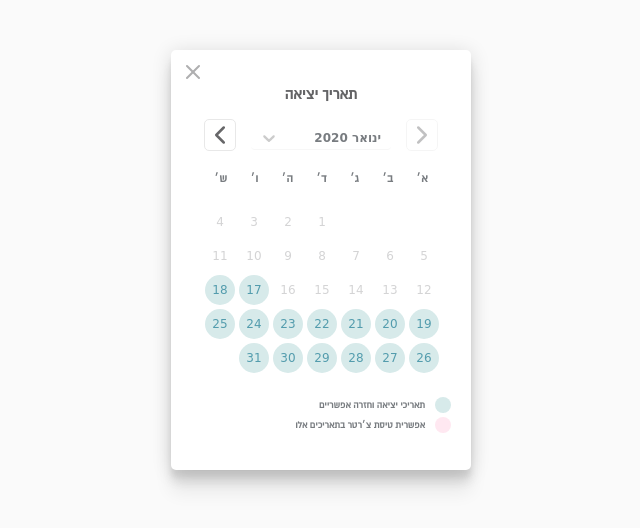
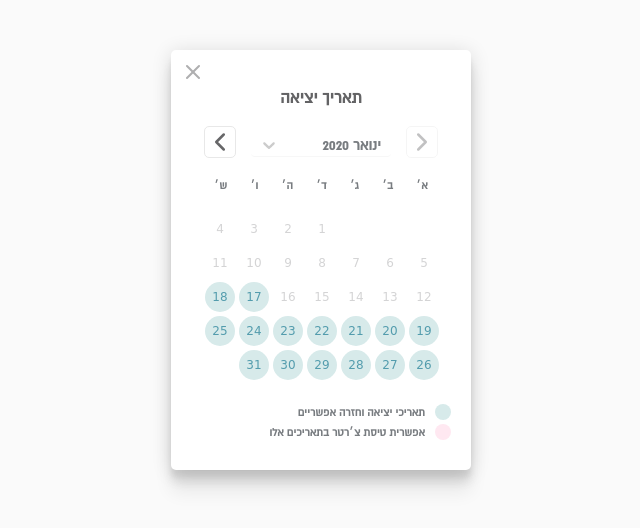
Before and after one commit to vadimf/react-datepicker, a React (Create React App) app: page / in a window 1280 px wide. Shown: the top 528 px of the page, without its empty margins (319-959 px from the left). Built offline with nearby package versions, Linux system fonts and the light colour scheme.

Commit message:
remove unused rules

```diff
--- a/src/DatePicker.tsx
+++ b/src/DatePicker.tsx
@@ -78,8 +78,7 @@ const CloseButton = styled.img`
 `;
 
 const Header = styled.p`
-    font-family: 'Almoni', 'Roboto', sans-serif;
     font-weight: 700;
-    font-size: 16px;
+    font-size: 18px;
     color: #636365;
 `;
--- a/src/components/DayPicker.tsx
+++ b/src/components/DayPicker.tsx
@@ -54,7 +54,6 @@ const WeekdaysContainer = styled.div`
 `;
 
 const Weekday = styled.span`
-    font-family: 'Almoni', 'Roboto', sans-serif;
     font-weight: 700;
     font-size: 12px;
     color: #787c80;
@@ -84,7 +83,7 @@ const Day = styled.span<DayProps>`
     justify-content: center;
     color: #539cad;
     font-size: 12px;
-    font-family: 'Comic Sans MS', 'Roboto', sans-serif;
+    font-family: 'Comic Sans MS';
     margin: 2px;
 
     &:hover {
--- a/src/components/HelperText.tsx
+++ b/src/components/HelperText.tsx
@@ -32,7 +32,7 @@ const ColorDot = styled.div<{ color: string }>`
 `;
 
 const Text = styled.span`
-    font-size: 10px;
+    font-size: 12px;
     font-weight: 700;
     color: #787c80;
 `;
--- a/src/components/MonthsPicker.tsx
+++ b/src/components/MonthsPicker.tsx
@@ -78,12 +78,11 @@ const MonthsPicker: React.FC<MonthsPickerProps> = ({
 
 const StyledSelect = styled(Select)`
     direction: rtl;
-    font-size: 12px;
     color: #787c80;
     width: 150px;
     height: 30px;
-    font-family: 'Comic Sans MS', 'Roboto', sans-serif;
     font-weight: 700;
+    font-size: 16px;
     margin: 0 10px;
     padding: 0 5px;
 
```
